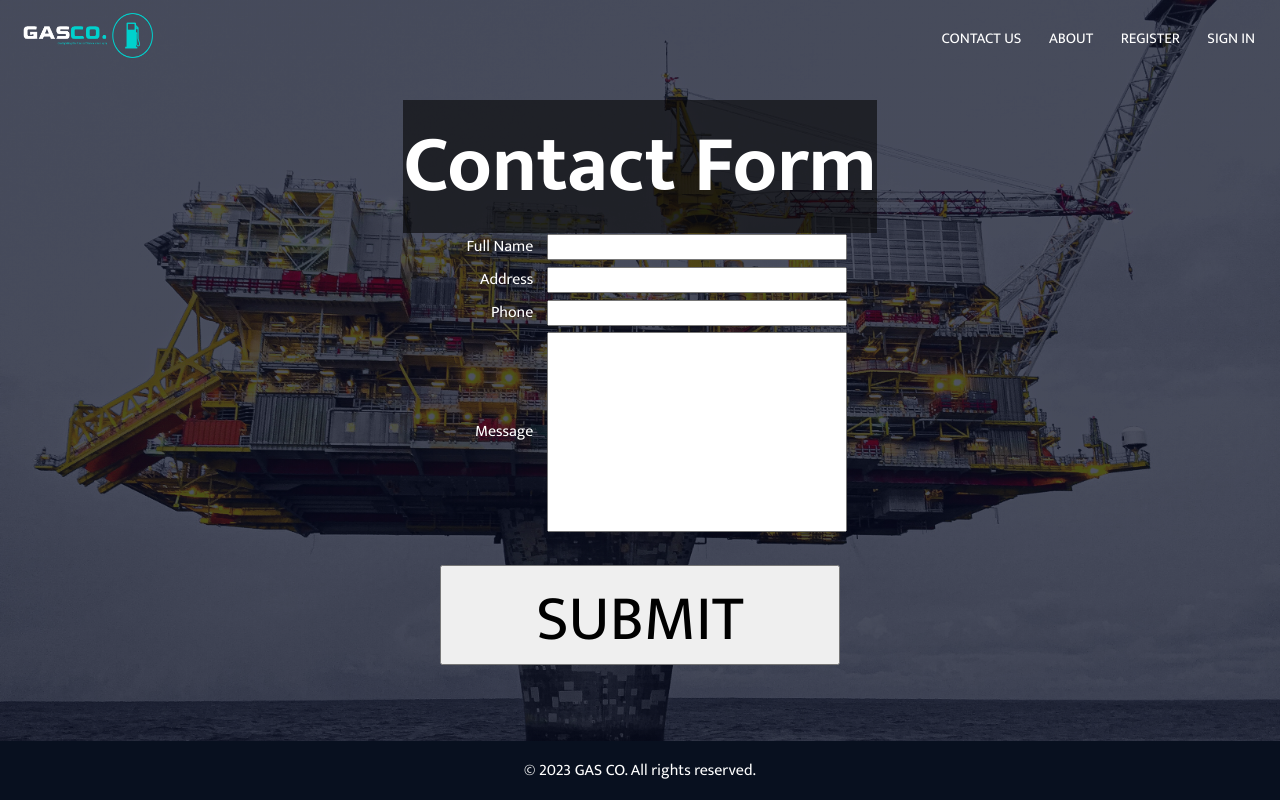
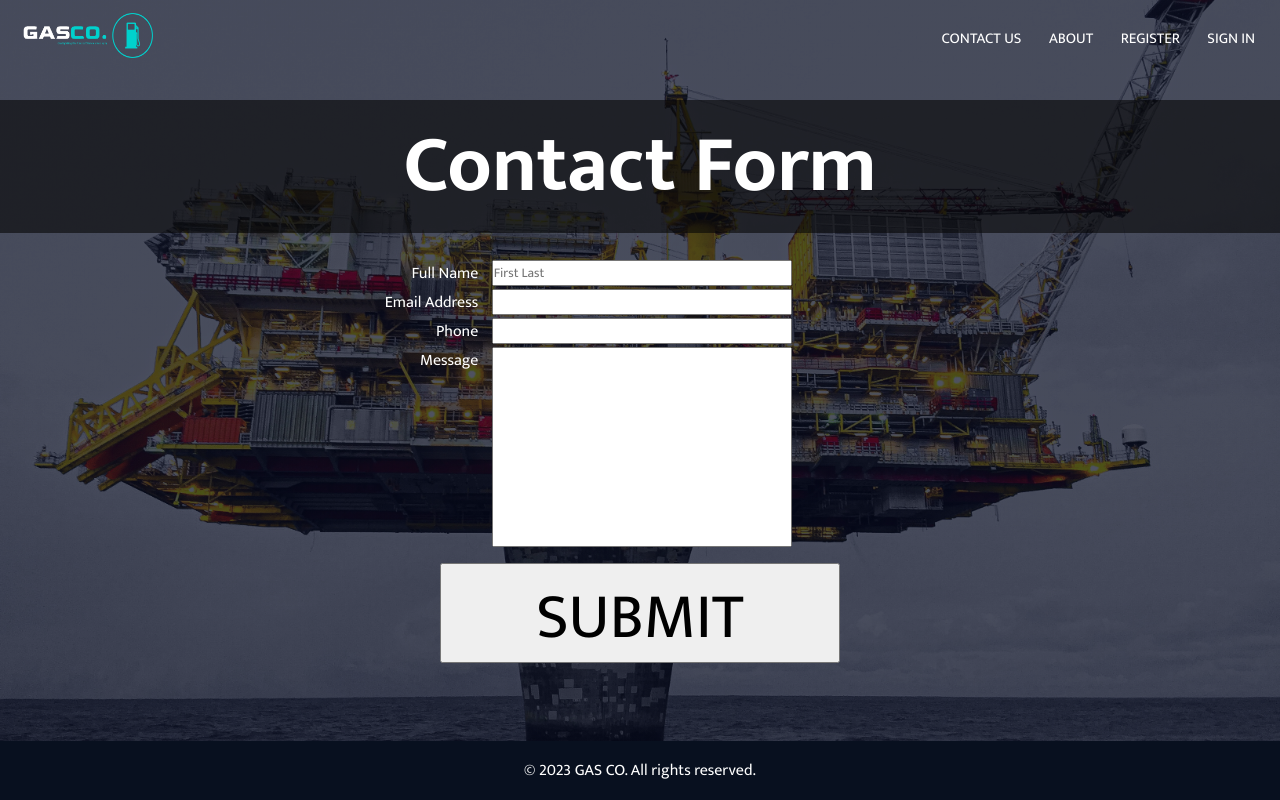
Before and after one commit to VysePresident/Fuel-Tracking-Application, a PHP site: page /contact.html in a window 1280 px wide. Run offline with PHP 8.4, Linux system fonts and the light colour scheme.

Commit message:
Contact Form finished.

```diff
--- a/contact.html
+++ b/contact.html
@@ -16,14 +16,14 @@
         <section id="contact-form">
           <h1 id="head">Contact Form</h1>
           <form>
-            <label for="name">Full Name</label>
-            <input type="text" id="name" name="name" required><br>
-            <label for="address">Address</label>
+            <br><label for="name">Full Name</label>
+            <input type="text" id="name" name="name" required placeholder="First Last"><br>
+            <label for="address">Email Address</label>
             <input type="text" id="address" name="address" required><br>
             <label for="phone">Phone</label>
             <input type="text" id="phone" name="phone" required><br>
             <label for="message">Message</label>
-            <input type="text" id="message" name="message" required><br><br>
+            <input type="text" id="message" name="message" required><br>
 
             <input type="submit" value="SUBMIT">
           </form>
--- a/styles/contact-form.css
+++ b/styles/contact-form.css
@@ -1,7 +1,5 @@
 #contact-form {
     text-align: center;
-    justify-content: center;
-    align-items: center;
     color:white;
     display:grid;
     padding-top: 100px;
@@ -14,6 +12,10 @@
     background-color: rgba(5, 5, 5, 0.6);
 }
 
+form {
+    align-items: center;
+}
+
 label {
     display: inline-block;
     width: 100px; /* adjust as needed */
@@ -23,22 +25,25 @@
 
 input {
     width: 300px;
-    margin-bottom: 6px;
+    margin-bottom: 3px;
+    margin-right: 110px;
+    justify-content: center;
+    align-items: center;
+    text-align: left;
+    vertical-align: top;
 }
 
 #message {
     width: 300px;
     height: 200px;
-}
-
-input[type="message"] {
-    font-size: 24px;
-    width: 300px;
-    height: 100px;
+    margin-bottom: 16px;
+    text-align: left;
 }
 
 input[type="submit"] {
     font-size: 64px;
     width: 400px;
     height: 100px;
+    margin-right: 0%;
+    text-align: center;
 }
```
Also changed, not shown: img/map.png (added).
